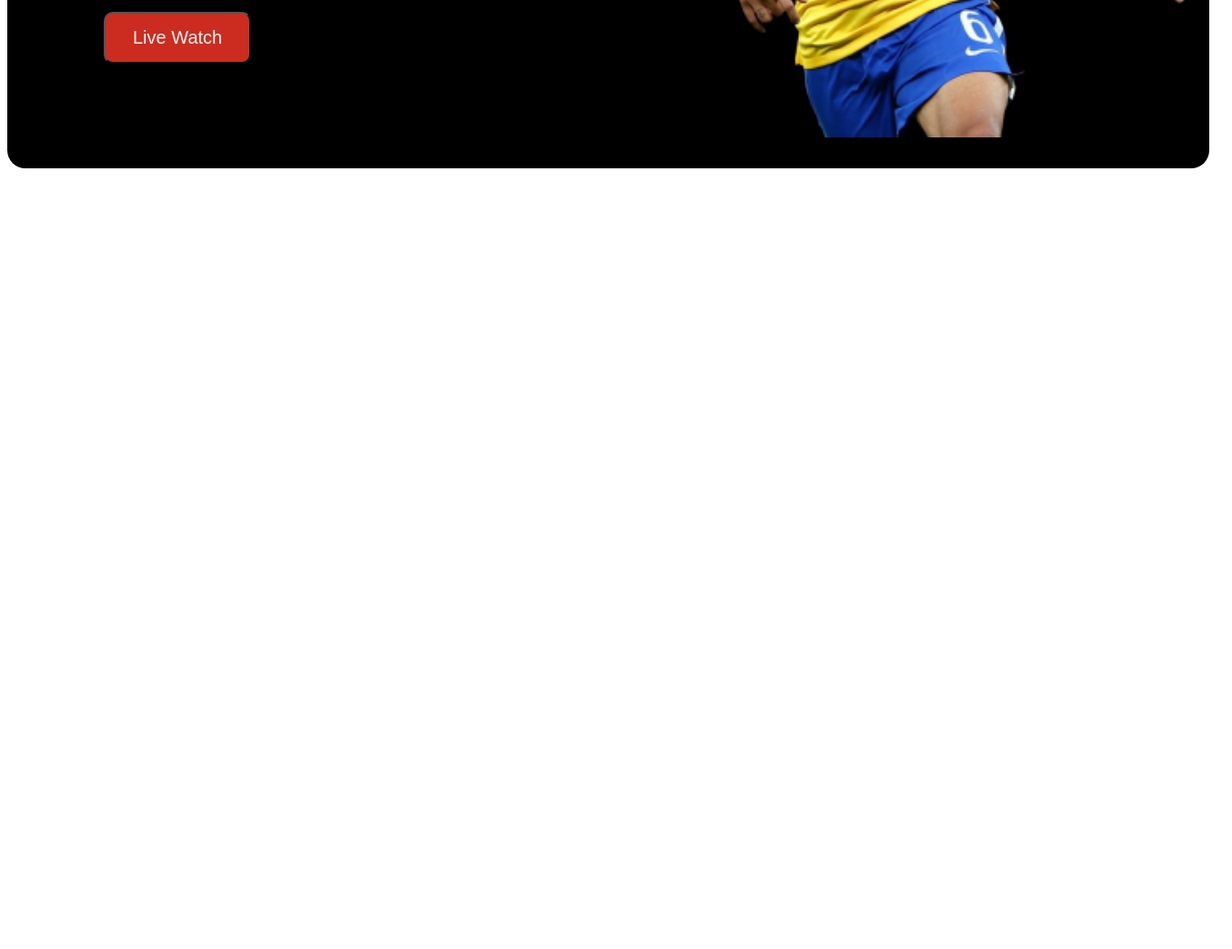
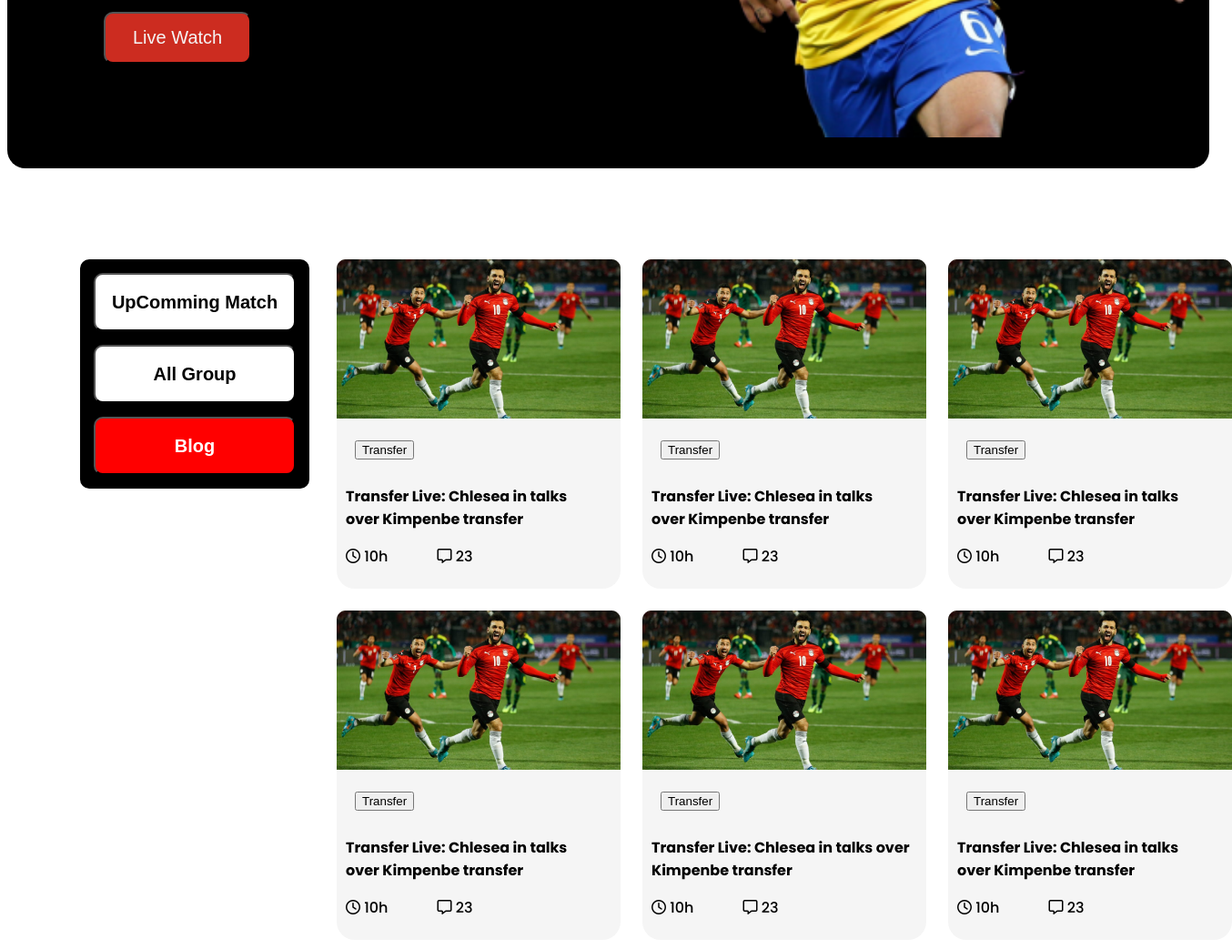
Before and after one commit to Partha171/FIFA-WORLD--CUP, a plain HTML site: page index.html in a window 1280 px wide. Shown: the part 519-1562 px from the top of the page at 91% size, 1354 px wide, since content can reach past the window. Before the commit the page ends 800 px from the top, so only its background shows below. Drawn offline with Linux system fonts and the light colour scheme.

Commit message:
blog-part-added

```diff
--- a/index.html
+++ b/index.html
@@ -41,11 +41,126 @@
     --Blog part start--
     --------------- -->
 
+    <main>
+
+        <section class="blog-site">
+            <aside class="side-nav">
+                <div class="side-button">
+                    <a href="upcomming.html"><button class="side">UpComming Match</button></a>
+                </div>
+                <div class="side-button"><button class="side">All Group</button>
+                </div>
+                <div class="side-button"><button class="side" id="mark">Blog</button>
+                </div>
+            </aside>
+            <div class="blogs">
+                <!-- blog-1 -->
+                <article class="blog">
+                    <img src="images/Blog Image.png" alt="">
+                    <div class="button">
+                        <button>Transfer</button>
+                    </div>
+                    <p class="blog-detail">Transfer Live: Chlesea in talks <br> over Kimpenbe transfer
+                    </p>
+                    <div class="icon">
+                        <i class="fa-regular fa-clock"></i>
+                        <span class="time">10h</span>
+                        <i class="fa-regular fa-message"></i>
+                        <span>23</span>
+                    </div>
+
+                </article>
+                <!-- blog-2 -->
+                <article class="blog">
+                    <img src="images/Blog Image.png" alt="">
+                    <div class="button">
+                        <button>Transfer</button>
+                    </div>
+                    <p class="blog-detail">Transfer Live: Chlesea in talks <br> over Kimpenbe transfer
+                    </p>
+                    <div class="icon">
+                        <i class="fa-regular fa-clock"></i>
+                        <span class="time">10h</span>
+                        <i class="fa-regular fa-message"></i>
+                        <span>23</span>
+                    </div>
+
+                </article>
+                <!-- blog-3 -->
+                <article class="blog">
+                    <img src="images/Blog Image.png" alt="">
+                    <div class="button">
+                        <button>Transfer</button>
+                    </div>
+                    <p class="blog-detail">Transfer Live: Chlesea in talks <br> over Kimpenbe transfer
+                    </p>
+                    <div class="icon">
+                        <i class="fa-regular fa-clock"></i>
+                        <span class="time">10h</span>
+                        <i class="fa-regular fa-message"></i>
+                        <span>23</span>
+                    </div>
+
+                </article>
+                <!-- blog-4 -->
+                <article class="blog">
+                    <img src="images/Blog Image.png" alt="">
+                    <div class="button">
+                        <button>Transfer</button>
+                    </div>
+                    <p class="blog-detail">Transfer Live: Chlesea in talks <br> over Kimpenbe transfer
+                    </p>
+                    <div class="icon">
+                        <i class="fa-regular fa-clock"></i>
+                        <span class="time">10h</span>
+                        <i class="fa-regular fa-message"></i>
+                        <span>23</span>
+                    </div>
+
+                </article>
+                <!-- blog-5 -->
+                <article class="blog">
+                    <img src="images/Blog Image.png" alt="">
+                    <div class="button">
+                        <button>Transfer</button>
+                    </div>
+                    <p class="blog-detail">Transfer Live: Chlesea in talks over <br> Kimpenbe transfer
+                    </p>
+                    <div class="icon">
+                        <i class="fa-regular fa-clock"></i>
+                        <span class="time">10h</span>
+                        <i class="fa-regular fa-message"></i>
+                        <span>23</span>
+                    </div>
+
+                </article>
+                <!-- blog-6 -->
+                <article class="blog">
+                    <img src="images/Blog Image.png" alt="">
+                    <div class="button">
+                        <button>Transfer</button>
+                    </div>
+                    <p class="blog-detail">Transfer Live: Chlesea in talks <br> over Kimpenbe transfer
+                    </p>
+                    <div class="icon">
+                        <i class="fa-regular fa-clock"></i>
+                        <span class="time">10h</span>
+                        <i class="fa-regular fa-message"></i>
+                        <span>23</span>
+                    </div>
+
+                </article>
+            </div>
+
+        </section>
+    </main>
+
+    </main>
 
     <!-----------------
-         --Blog part end--
-        --------------- -->
-    </main>
+     --Blog part end--
+    --------------- -->
+
 
 </body>
 
--- a/style.css
+++ b/style.css
@@ -83,4 +83,91 @@ body {
     width: 581px;
 }
 
-/* Top-Banner part end*/
+/* -------------------
+--Top-Banner part end--
+---------------------*/
+
+
+/* -------------------
+ --Blog part start--
+ -------------------*/
+
+/* Nav part  */
+
+.side-nav,
+.side-button {
+    display: flex;
+    float: left;
+    flex-direction: column;
+    align-items: center;
+}
+
+.side-nav {
+    height: 252px;
+    width: 252px;
+    background-color: black;
+    margin-left: 80px;
+    margin-right: 30px;
+    border-radius: 10px;
+}
+
+.side {
+    width: 222px;
+    height: 64px;
+    margin-top: 15px;
+    background-color: white;
+    font-size: 20px;
+    font-weight: 700;
+    border-radius: 10px;
+}
+
+#mark {
+    background-color: red;
+    color: white;
+}
+
+/* Blog-site */
+
+.blog-site {
+    margin-bottom: 80px;
+    align-items: center;
+}
+
+.blogs {
+    margin-top: 100px;
+    display: grid;
+    grid-template-columns: repeat(3, 1fr);
+    row-gap: 24px;
+    column-gap: 24px;
+}
+
+.blog {
+    width: 312px;
+    height: 362px;
+    background-color: whitesmoke;
+    border-radius: 20px;
+}
+
+.button {
+    margin-left: 10px;
+    padding: 10px;
+    font-size: 20px;
+
+}
+
+.blog-detail {
+    margin-left: 10px;
+    font-weight: 600;
+}
+
+.icon {
+    margin-left: 10px;
+}
+
+.time {
+    padding-right: 50px;
+}
+
+/* -------------------
+ --Blog part start--
+ -------------------*/
```
Also changed, not shown: images/Blog Image.png (added), images/Flag.png (added), images/Mbappe.jpeg (deleted), images/Salah.jpeg (deleted), images/benzama.jpg (deleted), images/cotinho.jpg (deleted), images/germany Flag.png (added), images/griezmann.jpg (deleted), images/messi.jpg (deleted), images/neymar-jr.jpeg (deleted), images/pugba.jpg (deleted), images/ronaldo.jpg (deleted).
